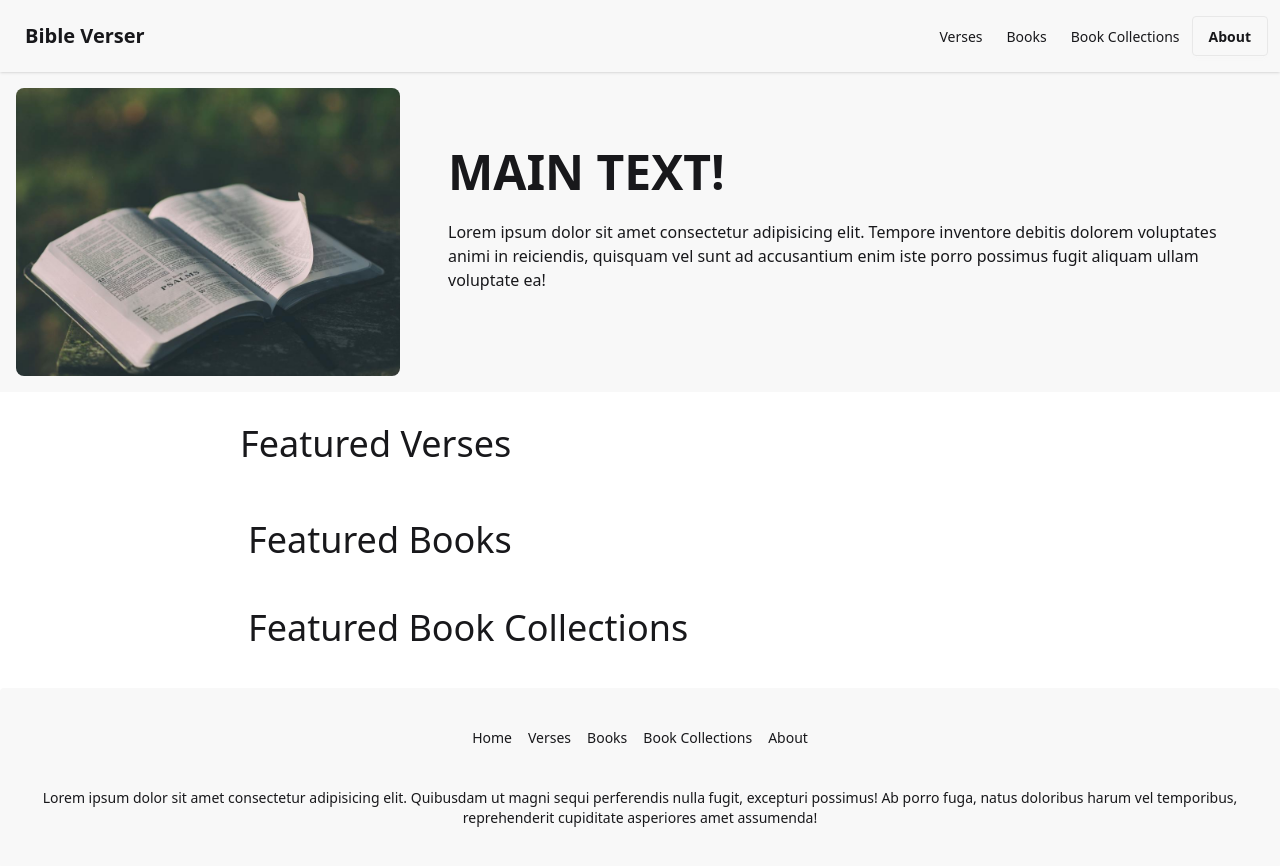
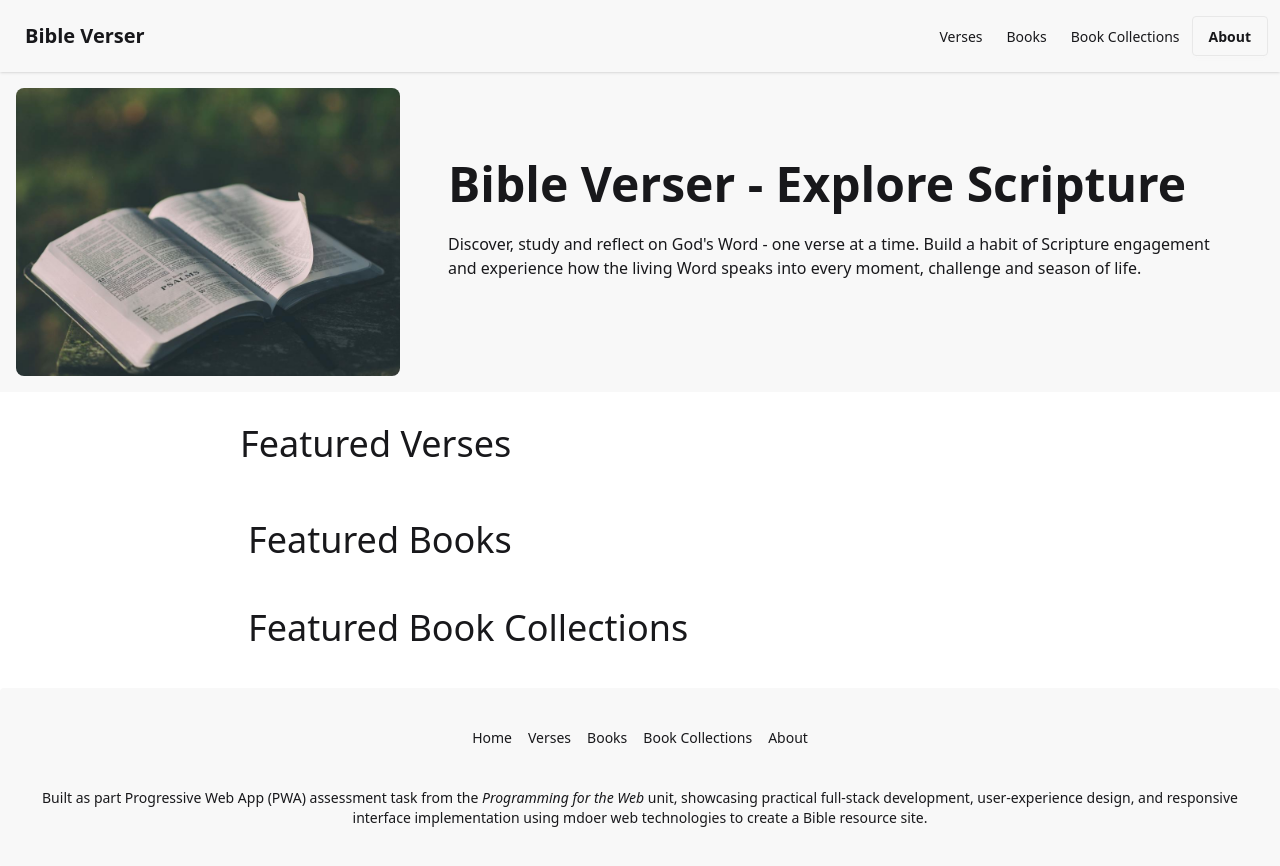
Before and after one commit to JackMa222/school_12at1_PWA, a website: page public/html/index.html in a window 1280 px wide. Drawn offline with nearby package versions, Linux system fonts and the light colour scheme; files that its build step writes are made by us from their sources; no server answers; files whose address does not match are found by name.

Commit message:
Fix footer grammar issue and add page subtitles

```diff
--- a/public/html/about.html
+++ b/public/html/about.html
@@ -33,10 +33,8 @@
       <div class="hero-content flex-col lg:flex-row">
         <!-- Hero Text Content -->
         <div class="p-8">
-          <h1 class="text-5xl font-bold">MAIN TEXT!</h1>
-          <p class="py-6">Lorem ipsum dolor sit amet consectetur adipisicing elit. Tempore inventore debitis dolorem
-            voluptates animi in reiciendis, quisquam vel sunt ad accusantium enim iste porro possimus fugit aliquam
-            ullam voluptate ea!</p>
+          <h1 class="text-5xl font-bold">About</h1>
+          <p class="py-6">Learn about the data sources used to build this Bible study tool.</p>
         </div>
       </div>
     </div>
@@ -69,7 +67,8 @@
           <summary class="collapse-title font-semibold">Other Data</summary>
           <div class="collapse-content text-sm">
             <p>The data for the books of the Bible was created using materials adapted
-              from user BradyStephenson's <a href="https://github.com/BradyStephenson/bible-data" class="link">bible-data repository
+              from user BradyStephenson's <a href="https://github.com/BradyStephenson/bible-data"
+                class="link">bible-data repository
                 on
                 Github.</a></p>
           </div>
@@ -87,9 +86,9 @@
       <a href="/about" class="link link-hover">About</a>
     </nav>
     <aside>
-      <p>Lorem ipsum dolor sit amet consectetur adipisicing elit. Quibusdam ut magni sequi perferendis nulla fugit,
-        excepturi possimus! Ab porro fuga, natus doloribus harum vel temporibus, reprehenderit cupiditate asperiores
-        amet assumenda!</p>
+      <p>Built as part Progressive Web App (PWA) assessment task from the <i>Programming for the Web</i> unit, showcasing
+        practical full-stack development, user-experience design, and responsive interface implementation using mdoer
+        web technologies to create a Bible resource site.</p>
     </aside>
   </footer>
 </body>
--- a/public/html/books.html
+++ b/public/html/books.html
@@ -32,9 +32,7 @@
     <div class="hero bg-base-200 min-h-80">
       <div class="hero-content flex-col lg:flex-row">
         <!-- Hero Image Display -->
-        <img
-          src="images/bible-03.jpg"
-          class="max-w-sm rounded-lg shadow-2x1" />
+        <img src="images/bible-03.jpg" class="max-w-sm rounded-lg shadow-2x1" />
         <!-- Hero Text Content -->
         <div class="p-8">
           <h1 class="text-5xl font-bold">Books of the Bible</h1>
@@ -78,7 +76,10 @@
       <a href="/about" class="link link-hover">About</a>
     </nav>
     <aside>
-      <p>Built as part Progressive Web App (PWA) assessment task from the <i>Programming for the Web</i>, showcasing practical full-stack development, user-experience design, and responsive interface implementation using mdoer web technologies to create a Bible resource site.</p>
+      <p>Built as part Progressive Web App (PWA) assessment task from the <i>Programming for the Web</i> unit,
+        showcasing
+        practical full-stack development, user-experience design, and responsive interface implementation using mdoer
+        web technologies to create a Bible resource site.</p>
     </aside>
   </footer>
   <script src="/js/books.js"></script>
--- a/public/html/collections.html
+++ b/public/html/collections.html
@@ -32,15 +32,12 @@
     <div class="hero bg-base-200 min-h-80">
       <div class="hero-content flex-col lg:flex-row">
         <!-- Hero Image Display -->
-        <img
-          src="images/bible-04.jpg"
-          class="max-w-sm rounded-lg shadow-2x1" />
+        <img src="images/bible-04.jpg" class="max-w-sm rounded-lg shadow-2x1" />
         <!-- Hero Text Content -->
         <div class="p-8">
-          <h1 class="text-5xl font-bold">MAIN TEXT!</h1>
-          <p class="py-6">Lorem ipsum dolor sit amet consectetur adipisicing elit. Tempore inventore debitis dolorem
-            voluptates animi in reiciendis, quisquam vel sunt ad accusantium enim iste porro possimus fugit aliquam
-            ullam voluptate ea!</p>
+          <h1 class="text-5xl font-bold">Book Collections</h1>
+          <p class="py-6">Understand Scripture through its literary groupings and see how each category reveals unique
+            perspectives that contribute to God's salvation story.</p>
         </div>
       </div>
     </div>
@@ -58,7 +55,8 @@
         </div>
       </div>
       <!-- Display cards with books -->
-      <div id="collectionCards" class="grid grid-cols-1 sm:grid-cols-2 lg:grid-cols-3 gap-6 justify-items-center m-4 max-w-6xl mx-auto">
+      <div id="collectionCards"
+        class="grid grid-cols-1 sm:grid-cols-2 lg:grid-cols-3 gap-6 justify-items-center m-4 max-w-6xl mx-auto">
         <!-- Cards will be inserted by JS -->
       </div>
       <div class="flex justify-center gap-4 my-4" id="paginationControls">
@@ -77,9 +75,10 @@
       <a href="/about" class="link link-hover">About</a>
     </nav>
     <aside>
-      <p>Lorem ipsum dolor sit amet consectetur adipisicing elit. Quibusdam ut magni sequi perferendis nulla fugit,
-        excepturi possimus! Ab porro fuga, natus doloribus harum vel temporibus, reprehenderit cupiditate asperiores
-        amet assumenda!</p>
+      <p>Built as part Progressive Web App (PWA) assessment task from the <i>Programming for the Web</i> unit,
+        showcasing
+        practical full-stack development, user-experience design, and responsive interface implementation using mdoer
+        web technologies to create a Bible resource site.</p>
     </aside>
   </footer>
   <script src="/js/collections.js"></script>
--- a/public/html/index.html
+++ b/public/html/index.html
@@ -32,15 +32,12 @@
     <div class="hero bg-base-200 min-h-60">
       <div class="hero-content flex-col lg:flex-row">
         <!-- Hero Image Display -->
-        <img
-          src="images/bible-02.jpg"
-          class="max-w-sm rounded-lg shadow-2x1" />
+        <img src="images/bible-02.jpg" class="max-w-sm rounded-lg shadow-2x1" />
         <!-- Hero Text Content -->
         <div class="p-8">
-          <h1 class="text-5xl font-bold">MAIN TEXT!</h1>
-          <p class="py-6">Lorem ipsum dolor sit amet consectetur adipisicing elit. Tempore inventore debitis dolorem
-            voluptates animi in reiciendis, quisquam vel sunt ad accusantium enim iste porro possimus fugit aliquam
-            ullam voluptate ea!</p>
+          <h1 class="text-5xl font-bold">Bible Verser - Explore Scripture</h1>
+          <p class="py-6">Discover, study and reflect on God's Word - one verse at a time. Build a habit of Scripture
+            engagement and experience how the living Word speaks into every moment, challenge and season of life.</p>
         </div>
       </div>
     </div>
@@ -52,7 +49,8 @@
         <h1 class="text-4xl m-4">Featured Verses</h1>
       </div>
       <!-- Display 3 cards with verses -->
-      <div id="featuredVerses" class="grid grid-cols-1 sm:grid-cols-2 lg:grid-cols-3 gap-6 justify-items-center m-4 max-w-6xl mx-auto">
+      <div id="featuredVerses"
+        class="grid grid-cols-1 sm:grid-cols-2 lg:grid-cols-3 gap-6 justify-items-center m-4 max-w-6xl mx-auto">
         <!-- Cards to be inserted with JS -->
       </div>
     </div>
@@ -61,7 +59,8 @@
     <div class="min-w-[65%] max-w-max mx-auto m-4">
       <h1 class="text-4xl m-6">Featured Books</h1>
       <!-- Display 3 cards with books -->
-      <div id="featuredBooks" class="grid grid-cols-1 sm:grid-cols-2 lg:grid-cols-3 gap-6 justify-items-center m-4 max-w-6xl mx-auto">
+      <div id="featuredBooks"
+        class="grid grid-cols-1 sm:grid-cols-2 lg:grid-cols-3 gap-6 justify-items-center m-4 max-w-6xl mx-auto">
         <!-- Cards to be inserted with JS -->
       </div>
     </div>
@@ -70,7 +69,8 @@
     <div class="min-w-[65%] max-w-max mx-auto m-4">
       <h1 class="text-4xl m-6">Featured Book Collections</h1>
       <!-- Display 3 cards with books -->
-      <div id="featuredCollections" class="grid grid-cols-1 sm:grid-cols-2 lg:grid-cols-3 gap-6 justify-items-center m-4 max-w-6xl mx-auto">
+      <div id="featuredCollections"
+        class="grid grid-cols-1 sm:grid-cols-2 lg:grid-cols-3 gap-6 justify-items-center m-4 max-w-6xl mx-auto">
         <!-- Cards to be inserted with JS -->
       </div>
     </div>
@@ -86,9 +86,10 @@
       <a href="/about" class="link link-hover">About</a>
     </nav>
     <aside>
-      <p>Lorem ipsum dolor sit amet consectetur adipisicing elit. Quibusdam ut magni sequi perferendis nulla fugit,
-        excepturi possimus! Ab porro fuga, natus doloribus harum vel temporibus, reprehenderit cupiditate asperiores
-        amet assumenda!</p>
+      <p>Built as part Progressive Web App (PWA) assessment task from the <i>Programming for the Web</i> unit,
+        showcasing
+        practical full-stack development, user-experience design, and responsive interface implementation using mdoer
+        web technologies to create a Bible resource site.</p>
     </aside>
   </footer>
   <script src="/js/home.js"></script>
--- a/public/html/verses.html
+++ b/public/html/verses.html
@@ -32,15 +32,11 @@
     <div class="hero bg-base-200 min-h-80">
       <div class="hero-content flex-col lg:flex-row">
         <!-- Hero Image Display -->
-        <img
-          src="images/bible-01.jpg"
-          class="max-w-sm rounded-lg shadow-2x1" />
+        <img src="images/bible-01.jpg" class="max-w-sm rounded-lg shadow-2x1" />
         <!-- Hero Text Content -->
         <div class="p-8">
-          <h1 class="text-5xl font-bold">MAIN TEXT!</h1>
-          <p class="py-6">Lorem ipsum dolor sit amet consectetur adipisicing elit. Tempore inventore debitis dolorem
-            voluptates animi in reiciendis, quisquam vel sunt ad accusantium enim iste porro possimus fugit aliquam
-            ullam voluptate ea!</p>
+          <h1 class="text-5xl font-bold">Verses</h1>
+          <p class="py-6">Find, search and read verses that shape daily faith and deepen understanding.</p>
         </div>
       </div>
     </div>
@@ -58,7 +54,8 @@
         </div>
       </div>
       <!-- Display cards with verses -->
-      <div id="verseCards" class="grid grid-cols-1 sm:grid-cols-2 lg:grid-cols-3 gap-6 justify-items-center m-4 max-w-6xl mx-auto">
+      <div id="verseCards"
+        class="grid grid-cols-1 sm:grid-cols-2 lg:grid-cols-3 gap-6 justify-items-center m-4 max-w-6xl mx-auto">
         <!-- Cards will be inserted by JS -->
       </div>
       <div class="flex justify-center gap-4 my-4" id="paginationControls">
@@ -77,9 +74,10 @@
       <a href="/about" class="link link-hover">About</a>
     </nav>
     <aside>
-      <p>Lorem ipsum dolor sit amet consectetur adipisicing elit. Quibusdam ut magni sequi perferendis nulla fugit,
-        excepturi possimus! Ab porro fuga, natus doloribus harum vel temporibus, reprehenderit cupiditate asperiores
-        amet assumenda!</p>
+      <p>Built as part Progressive Web App (PWA) assessment task from the <i>Programming for the Web</i> unit,
+        showcasing
+        practical full-stack development, user-experience design, and responsive interface implementation using mdoer
+        web technologies to create a Bible resource site.</p>
     </aside>
   </footer>
   <script src="/js/verses.js"></script>
```
